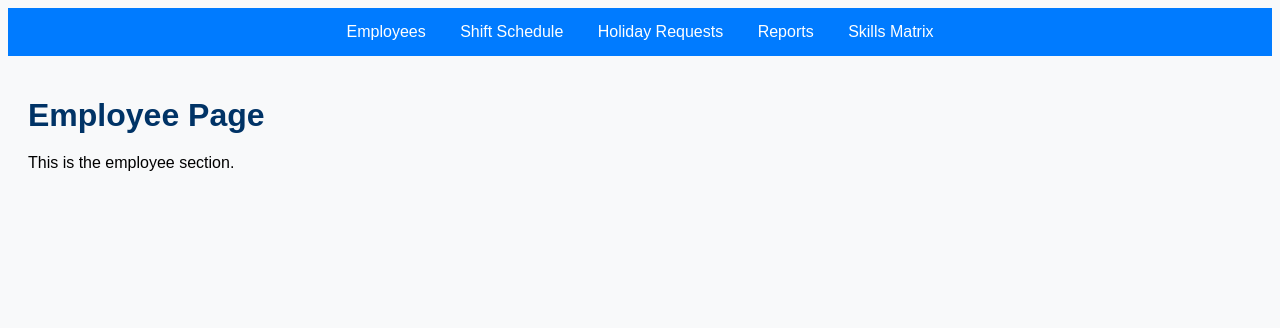
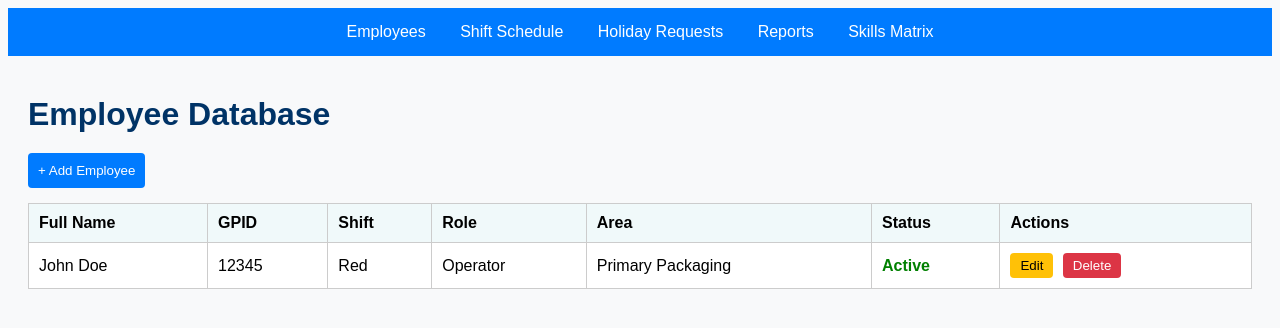
Before and after one commit to Deepeshpatel11/Labor-Tool, a Django app: page /employees/ in a window 1280 px wide. Shown: the top 328 px of the page. Run offline with Django 5.2, Linux system fonts and the light colour scheme.

Commit message:
Add dashboard database for employees/index.html

```diff
--- a/labour_management/employees/templates/employees/index.html
+++ b/labour_management/employees/templates/employees/index.html
@@ -1,8 +1,73 @@
 {% extends "labour_management/base.html" %}
+{% load static %}
+{% block title %}Employees{% endblock %}
+{% block content %}
 
-{% block title %}Employees{% endblock %}
+<link rel="stylesheet" href="{% static 'css/employee.css' %}">
+<script src="{% static 'js/employee.js' %}" defer></script>
 
-{% block content %}
-    <h1>Employee Page</h1>
-    <p>This is the employee section.</p>
+<h1 class="page-title">Employee Database</h1>
+
+<!-- Add Employee Button -->
+<div class="action-bar">
+  <button class="btn-add" onclick="openAddForm()">+ Add Employee</button>
+</div>
+
+<!-- Employee Table -->
+<div class="table-container">
+  <table class="employee-table">
+    <thead>
+      <tr>
+        <th>Full Name</th>
+        <th>GPID</th>
+        <th>Shift</th>
+        <th>Role</th>
+        <th>Area</th>
+        <th>Status</th>
+        <th>Actions</th>
+      </tr>
+    </thead>
+    <tbody>
+      <tr>
+        <td>John Doe</td>
+        <td>12345</td>
+        <td>Red</td>
+        <td>Operator</td>
+        <td>Primary Packaging</td>
+        <td><span class="status-active">Active</span></td>
+        <td>
+          <button class="btn-edit" onclick="openEditForm()">Edit</button>
+          <button class="btn-delete" onclick="confirmDelete()">Delete</button>
+        </td>
+      </tr>
+    </tbody>
+  </table>
+</div>
+
+<!-- Edit Form Modal -->
+<div id="editFormModal" class="modal">
+  <div class="modal-content">
+    <span class="close" onclick="closeEditForm()">&times;</span>
+    <h2>Edit Employee</h2>
+    <form>
+      <label>Full Name:</label>
+      <input type="text" placeholder="John Doe">
+      <label>GPID:</label>
+      <input type="text" placeholder="12345">
+      <label>Shift:</label>
+      <input type="text" placeholder="Red">
+      <label>Role:</label>
+      <input type="text" placeholder="Operator">
+      <label>Area:</label>
+      <input type="text" placeholder="Primary Packaging">
+      <label>Status:</label>
+      <select>
+        <option>Active</option>
+        <option>Inactive</option>
+      </select>
+      <button type="submit">Save Changes</button>
+    </form>
+  </div>
+</div>
+
 {% endblock %}
--- a/labour_management/labour_management/static/css/style.css
+++ b/labour_management/labour_management/static/css/style.css
@@ -1,3 +1,5 @@
+/* Nav bar */
+
 body {
   background-color: #f8f9fa;
   font-family: Arial, sans-serif;
@@ -39,7 +41,7 @@ td {
   padding: 20px;
 }
 
-
+/* Manning Rota */
 /* Container to hold all lines and sections in a row with wrapping */
 .rota-container {
   display: flex;
@@ -155,3 +157,91 @@ h2 {
     position: static; /* Disable sticky headers on mobile */
   }
 }
+
+
+/* Employee - index Page Styles */
+
+.page-title {
+  margin-top: 20px;
+  color: #003366;
+}
+
+.action-bar {
+  margin-bottom: 15px;
+}
+
+.btn-add {
+  background-color: #007bff;
+  color: white;
+  padding: 10px;
+  border: none;
+  border-radius: 4px;
+  cursor: pointer;
+}
+
+.employee-table {
+  width: 100%;
+  border-collapse: collapse;
+  background-color: white;
+}
+
+.employee-table th,
+.employee-table td {
+  border: 1px solid #ccc;
+  padding: 10px;
+  text-align: left;
+}
+
+.btn-edit,
+.btn-delete {
+  padding: 5px 10px;
+  margin-right: 5px;
+  border: none;
+  border-radius: 4px;
+  cursor: pointer;
+}
+
+.btn-edit {
+  background-color: #ffc107;
+}
+
+.btn-delete {
+  background-color: #dc3545;
+  color: white;
+}
+
+.status-active {
+  color: green;
+  font-weight: bold;
+}
+
+.status-inactive {
+  color: red;
+  font-weight: bold;
+}
+
+.modal {
+  display: none;
+  position: fixed;
+  z-index: 1;
+  left: 0;
+  top: 0;
+  width: 100%;
+  height: 100%;
+  overflow: auto;
+  background-color: rgba(0, 0, 0, 0.4);
+}
+
+.modal-content {
+  background-color: white;
+  margin: 10% auto;
+  padding: 20px;
+  width: 40%;
+  border-radius: 8px;
+}
+
+.close {
+  float: right;
+  font-size: 28px;
+  cursor: pointer;
+}
--- a/labour_management/labour_management/static/js/scripts.js
+++ b/labour_management/labour_management/static/js/scripts.js
@@ -0,0 +1,20 @@
+// JavaScript for employee modal actions
+
+function openEditForm() {
+    document.getElementById('editFormModal').style.display = 'block';
+  }
+
+  function closeEditForm() {
+    document.getElementById('editFormModal').style.display = 'none';
+  }
+
+  function openAddForm() {
+    // Placeholder - can open a different modal or reuse the edit one
+    alert('Open add employee form (to be implemented)');
+  }
+
+  function confirmDelete() {
+    if (confirm("Are you sure you want to delete this employee? This action cannot be undone.")) {
+      alert("Employee deleted (placeholder logic)");
+    }
+  }
```
